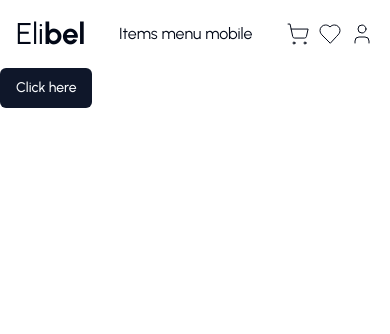
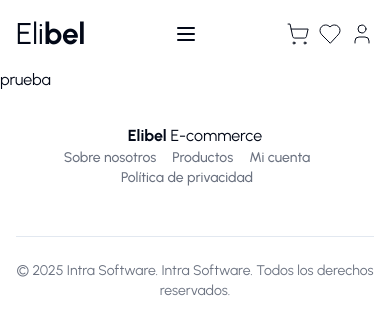
Before and after one commit to francoarmando1911/frontend-elibel, a Next.js app: page / in a window 390 px wide. Shown: the top 334 px of the page. Built offline with nearby package versions, Linux system fonts and the light colour scheme.

Commit message:
actualizacion de componentes

```diff
--- a/package.json
+++ b/package.json
@@ -10,6 +10,8 @@
   },
   "dependencies": {
     "@radix-ui/react-navigation-menu": "^1.2.5",
+    "@radix-ui/react-popover": "^1.1.6",
+    "@radix-ui/react-separator": "^1.1.2",
     "@radix-ui/react-slot": "^1.1.2",
     "class-variance-authority": "^0.7.1",
     "clsx": "^2.1.1",
--- a/src/app/layout.tsx
+++ b/src/app/layout.tsx
@@ -2,6 +2,7 @@ import type { Metadata } from "next";
 import { Urbanist } from "next/font/google";
 import "./globals.css";
 import Navbar from "@/components/navbar";
+import Footer from "@/components/footer";
 
 const urbanist = Urbanist({
   subsets: ["latin"],
@@ -29,6 +30,7 @@ export default function RootLayout({
       >
         <Navbar/>
         {children}
+        <Footer/>
       </body>
     </html>
   );
--- a/src/app/page.tsx
+++ b/src/app/page.tsx
@@ -3,7 +3,7 @@ import { Button } from "@/components/ui/button";
 export default function Home() {
   return (
     <main>
-      <Button>Click here</Button>
+      <h2>prueba</h2>
     </main>
   );
 }
--- /dev/null
+++ b/src/components/footer.tsx
@@ -0,0 +1,36 @@
+import Link from "next/link";
+import { Separator } from "./ui/separator";
+
+const dataFooter = [
+    { id: 1, name: "Sobre nosotros", link: "#" },
+    { id: 2, name: "Productos", link: "#" },
+    { id: 3, name: "Mi cuenta", link: "#" },
+    { id: 4, name: "Política de privacidad", link: "#" },
+];
+
+const Footer = () => {
+    return (
+        <footer className="mt-4">
+            <div className="w-full max-w-screen-xl mx-auto p-4 md:py-8">
+                <div className="flex flex-col sm:flex-row sm:justify-between items-center">
+                    <p className="font-bold">Elibel <span className="font-normal">E-commerce</span></p>
+
+                    <ul className="flex flex-wrap justify-center sm:justify-start items-center mb-6 text-sm font-medium text-gray-500 dark:text-gray-400">
+                        {dataFooter.map((data) => (
+                            <li key={data.id} className="mr-4 md:mr-6">
+                                <Link href={data.link} className="hover:underline">{data.name}</Link>
+                            </li>
+                        ))}
+                    </ul>
+                </div>
+                <Separator className="my-6 border-gray-200 sm:mx-auto dark:border-gray-700 lg:my-8" />
+
+                <span className="block text-sm text-gray-500 text-center sm:text-left dark:text-gray-400">
+                    &copy; 2025 Intra Software. <Link href="#" className="hover:underline">Intra Software</Link>. Todos los derechos reservados.
+                </span>
+            </div>
+        </footer>
+    );
+}
+
+export default Footer;
--- /dev/null
+++ b/src/components/items-menu-mobile.tsx
@@ -0,0 +1,22 @@
+import { Menu } from "lucide-react";
+import { Popover, PopoverContent, PopoverTrigger } from "./ui/popover";
+import Link from "next/link";
+
+const ItemsMenuMobile = () => {
+    return (
+        <Popover>
+            <PopoverTrigger>
+                <Menu/>
+            </PopoverTrigger>
+            <PopoverContent>
+                <Link href="/categories/nacimientos" className="block">Nacimientos</Link>
+                <Link href="/categories/ninos" className="block">Niños</Link>
+                <Link href="/categories/ninas" className="block">Niñas</Link>
+                <Link href="/categories/accesorios" className="block">Accesorios</Link>
+                <Link href="/categories/calzado" className="block">Calzados</Link>
+            </PopoverContent>
+        </Popover>
+     );
+}
+
+export default ItemsMenuMobile;
--- a/src/components/menu-list.tsx
+++ b/src/components/menu-list.tsx
@@ -79,31 +79,31 @@ export default MenuList
 
 const components: { title: string; href: string; description: string }[] = [
     {
-        title: "Kids",
-        href: "/category/nacimientos",
+        title: "Nacimientos",
+        href: "/categories/nacimientos",
         description:
             "De 0 a 18 meses - De 1 a 4 años",
     },
     {
-        title: "Junior Boys",
-        href: "/category/ninas",
+        title: "Niños",
+        href: "/categories/ninas",
         description:
             "De 4 a +12 años",
     },
     {
-        title: "Junior Girls",
-        href: "/category/ninos",
+        title: "Niñas",
+        href: "/categories/ninos",
         description:
             "De 4 a +12 años",
     },
     {
         title: "Accesorios",
-        href: "/category/accesorios",
+        href: "/categories/accesorios",
         description: "Los mejores accesorios para complementar el outfit perfecto.",
     },
     {
         title: "Calzado",
-        href: "/category/calzado",
+        href: "/categories/calzado",
         description:
             "El mejor calzado para los mas peques",
     },
--- a/src/components/navbar.tsx
+++ b/src/components/navbar.tsx
@@ -3,6 +3,7 @@
 import { Heart, ShoppingCart, User } from "lucide-react";
 import { useRouter } from "next/navigation";
 import MenuList from "./menu-list";
+import ItemsMenuMobile from "./items-menu-mobile";
 
 const Navbar = () => {
 
@@ -17,7 +18,7 @@ const Navbar = () => {
         <MenuList/>
       </div>
       <div className="flex sm:hidden">
-        <p>Items menu mobile</p>
+        <ItemsMenuMobile/>
       </div>
       <div className="flex items-center justify-between gap-2 sm:gap-7">
         <ShoppingCart strokeWidth="1" className="cursor-pointer" onClick={() => router.push("/cart")}/>
--- /dev/null
+++ b/src/components/ui/popover.tsx
@@ -0,0 +1,31 @@
+"use client"
+
+import * as React from "react"
+import * as PopoverPrimitive from "@radix-ui/react-popover"
+
+import { cn } from "@/lib/utils"
+
+const Popover = PopoverPrimitive.Root
+
+const PopoverTrigger = PopoverPrimitive.Trigger
+
+const PopoverContent = React.forwardRef<
+  React.ElementRef<typeof PopoverPrimitive.Content>,
+  React.ComponentPropsWithoutRef<typeof PopoverPrimitive.Content>
+>(({ className, align = "center", sideOffset = 4, ...props }, ref) => (
+  <PopoverPrimitive.Portal>
+    <PopoverPrimitive.Content
+      ref={ref}
+      align={align}
+      sideOffset={sideOffset}
+      className={cn(
+        "z-50 w-72 rounded-md border bg-popover p-4 text-popover-foreground shadow-md outline-none data-[state=open]:animate-in data-[state=closed]:animate-out data-[state=closed]:fade-out-0 data-[state=open]:fade-in-0 data-[state=closed]:zoom-out-95 data-[state=open]:zoom-in-95 data-[side=bottom]:slide-in-from-top-2 data-[side=left]:slide-in-from-right-2 data-[side=right]:slide-in-from-left-2 data-[side=top]:slide-in-from-bottom-2",
+        className
+      )}
+      {...props}
+    />
+  </PopoverPrimitive.Portal>
+))
+PopoverContent.displayName = PopoverPrimitive.Content.displayName
+
+export { Popover, PopoverTrigger, PopoverContent }
--- /dev/null
+++ b/src/components/ui/separator.tsx
@@ -0,0 +1,31 @@
+"use client"
+
+import * as React from "react"
+import * as SeparatorPrimitive from "@radix-ui/react-separator"
+
+import { cn } from "@/lib/utils"
+
+const Separator = React.forwardRef<
+  React.ElementRef<typeof SeparatorPrimitive.Root>,
+  React.ComponentPropsWithoutRef<typeof SeparatorPrimitive.Root>
+>(
+  (
+    { className, orientation = "horizontal", decorative = true, ...props },
+    ref
+  ) => (
+    <SeparatorPrimitive.Root
+      ref={ref}
+      decorative={decorative}
+      orientation={orientation}
+      className={cn(
+        "shrink-0 bg-border",
+        orientation === "horizontal" ? "h-[1px] w-full" : "h-full w-[1px]",
+        className
+      )}
+      {...props}
+    />
+  )
+)
+Separator.displayName = SeparatorPrimitive.Root.displayName
+
+export { Separator }
```
Also changed, not shown: 1 other file (tests, documents, lock files or other folders).
